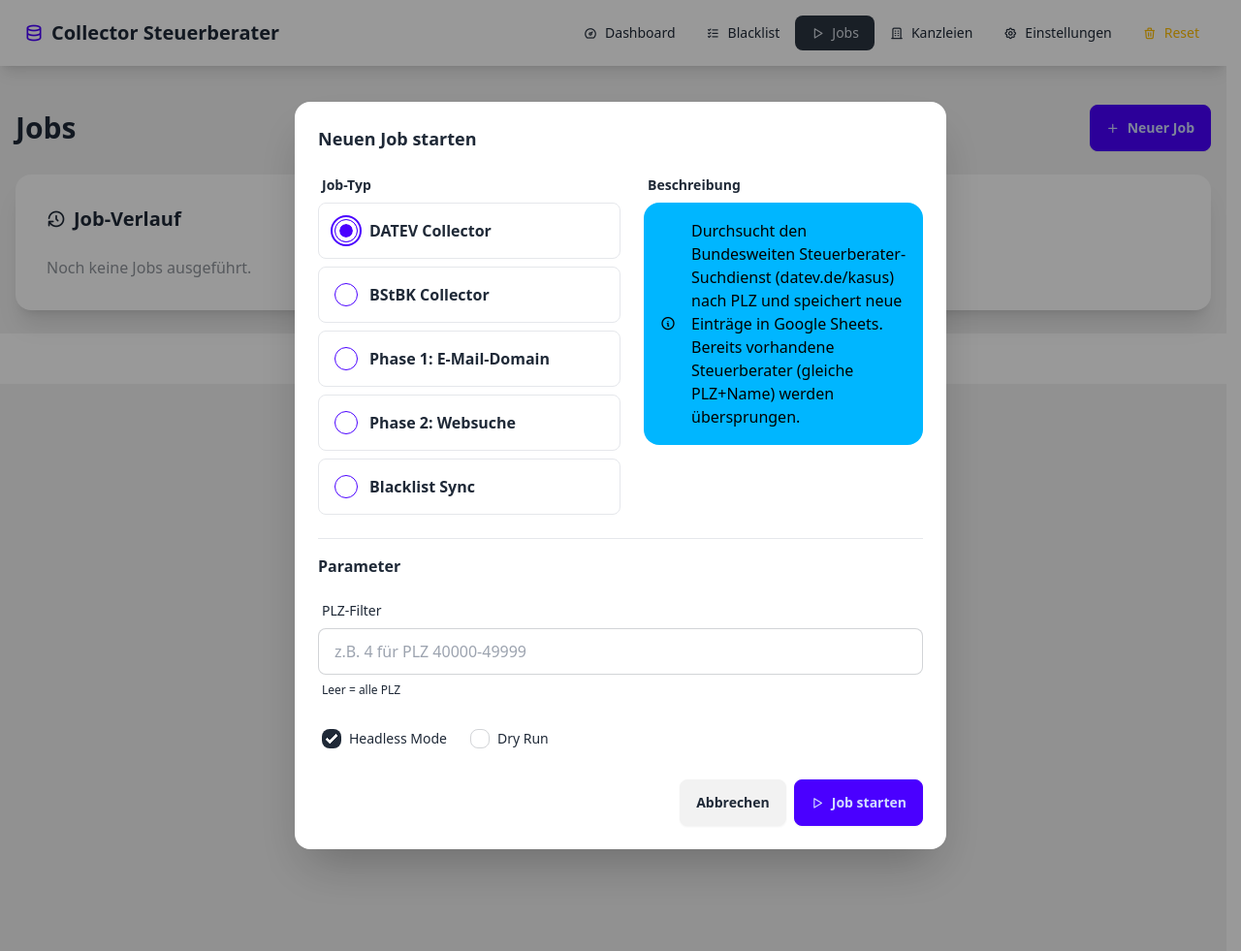
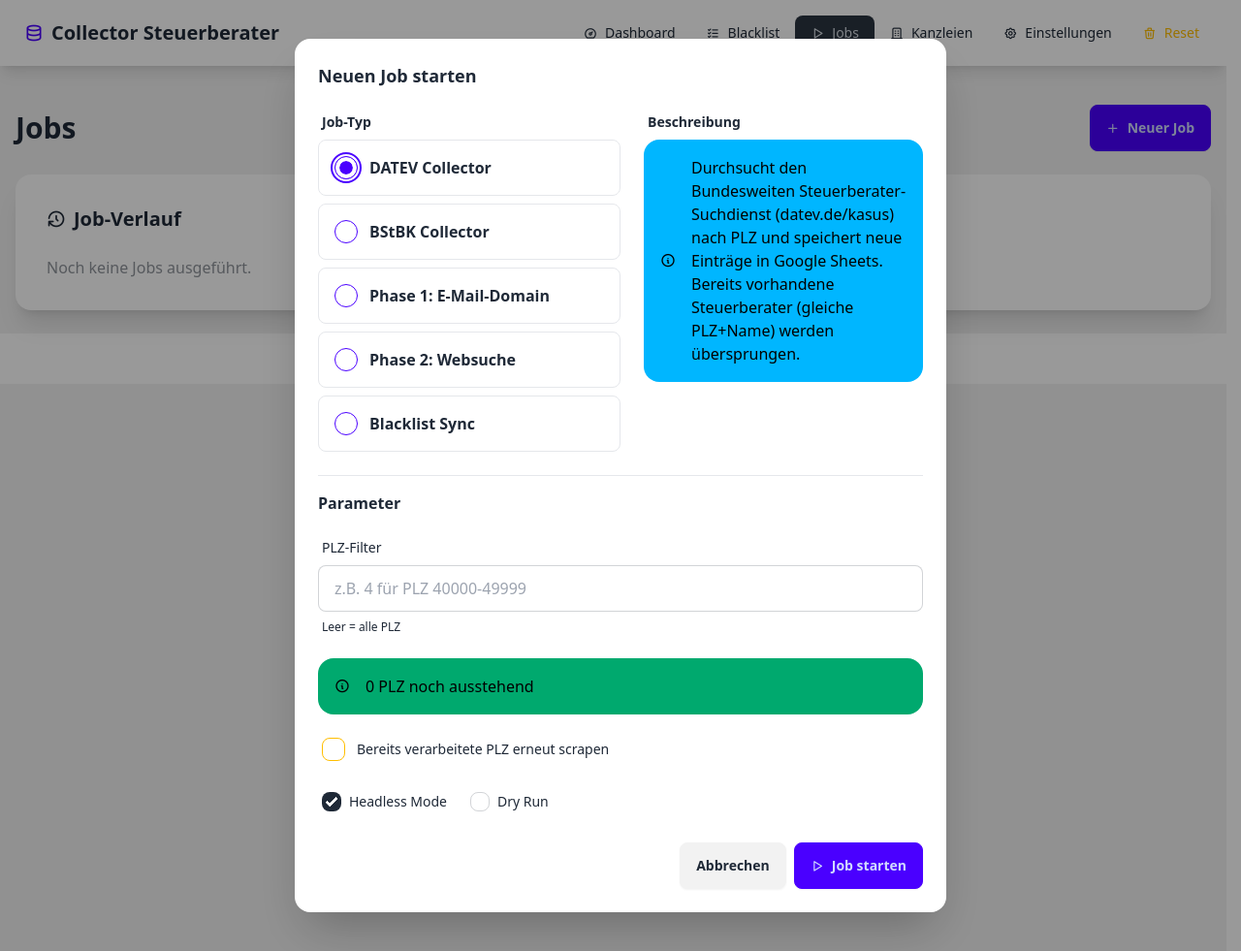
Before and after one commit to CarstenVogelsang/vz_steuerberatertel, a Flask app: page /jobs/ in a window 1280 px wide, after a click on "Neuer Job". Shown: the whole page at 97% size. Run offline with Flask 3, Linux system fonts and the light colour scheme; some libraries are stand-ins or nearby versions.

Commit message:
feat: Re-Scraping Feature für BStBK Collector
PLZ-Status:
- Neue API /api/jobs/plz-status mit Live-Status-Abfrage
- PlzCollector.get_status_for_filter() für Status pro Filter
- PlzCollector.reset_for_filter() zum Zurücksetzen

Job-UI:
- Live PLZ-Status bei Eingabe (debounced)
- "Erneut scrapen" Checkbox mit dynamischer Warnung
- Update-Modus Auswahl (add_only / update)
- Beschreibung für collector_bstbk hinzugefügt

CLI:
- main_bstbk.py: --force und --update-mode Flags
- job_service.py: Parameter-Weitergabe an Subprocess

Co-Authored-By: Claude Opus 4.5 <noreply@anthropic.com>

```diff
--- a/collector_datev/app/models/plz_collector.py
+++ b/collector_datev/app/models/plz_collector.py
@@ -152,6 +152,73 @@ class PlzCollector(db.Model):
         }
 
     @classmethod
+    def reset_for_filter(cls, plz_filter: str, collector_type: str) -> int:
+        """Reset processed_at for all PLZ matching a filter.
+
+        This allows re-scraping of already processed PLZ.
+
+        Args:
+            plz_filter: PLZ prefix filter (e.g., '4' for PLZ 40000-49999)
+            collector_type: The collector type ('datev' or 'bstbk')
+
+        Returns:
+            Number of entries reset
+        """
+        query = cls.query.filter(
+            cls.collector_type == collector_type,
+            cls.processed_at.isnot(None),  # Only reset processed ones
+        )
+
+        if plz_filter:
+            query = query.filter(cls.plz.startswith(plz_filter))
+
+        count = query.update({
+            cls.processed_at: None,
+            cls.result_count: None,
+            cls.error_message: None,
+        })
+        db.session.commit()
+
+        return count
+
+    @classmethod
+    def get_status_for_filter(cls, plz_filter: str, collector_type: str) -> dict:
+        """Get processing status for PLZ matching a filter.
+
+        Args:
+            plz_filter: PLZ prefix filter (e.g., '4' for PLZ 40000-49999)
+            collector_type: The collector type ('datev' or 'bstbk')
+
+        Returns:
+            Dictionary with total, processed, pending, all_processed
+        """
+        from app.models import Plz
+
+        # Count total PLZ matching filter from reference table
+        plz_query = Plz.query
+        if plz_filter:
+            plz_query = plz_query.filter(Plz.plz.startswith(plz_filter))
+        total = plz_query.count()
+
+        # Count processed PLZ from collector table
+        processed_query = cls.query.filter(
+            cls.collector_type == collector_type,
+            cls.processed_at.isnot(None),
+        )
+        if plz_filter:
+            processed_query = processed_query.filter(cls.plz.startswith(plz_filter))
+        processed = processed_query.count()
+
+        pending = total - processed
+
+        return {
+            "total": total,
+            "processed": processed,
+            "pending": pending,
+            "all_processed": pending == 0 and total > 0,
+        }
+
+    @classmethod
     def init_from_plz_table(cls, collector_type: str) -> int:
         """Initialize PlzCollector entries from the existing plz table.
 
--- a/collector_datev/app/routes/api.py
+++ b/collector_datev/app/routes/api.py
@@ -6,7 +6,7 @@ REST endpoints for HTMX interactions and job management.
 from flask import Blueprint, jsonify, request
 
 from app import db
-from app.models import Domain, Job
+from app.models import Domain, Job, PlzCollector
 from app.services.job_service import JobService
 
 api_bp = Blueprint("api", __name__, url_prefix="/api")
@@ -29,6 +29,15 @@ def create_job():
 
     if not job_type:
         return jsonify({"error": "job_type ist erforderlich"}), 400
+
+    # Handle force_rescrape: Reset PLZ tracking for the filter
+    if parameters.get("force_rescrape"):
+        plz_filter = parameters.get("plz_filter", "")
+        # Map job_type to collector_type
+        collector_type = "bstbk" if job_type == "collector_bstbk" else "datev"
+        reset_count = PlzCollector.reset_for_filter(plz_filter, collector_type)
+        # Add reset info to parameters for logging
+        parameters["_reset_count"] = reset_count
 
     # Start the job
     job = JobService.start_job(job_type, parameters)
@@ -75,6 +84,21 @@ def restart_job(job_id: int):
     new_job = JobService.start_job(job.job_type, job.parameters or {})
 
     return jsonify(new_job.to_dict()), 201
+
+
+@api_bp.route("/jobs/plz-status", methods=["GET"])
+def get_plz_status():
+    """Get PLZ processing status for a filter.
+
+    Query params:
+        filter: PLZ prefix filter (e.g., '4' for PLZ 40000-49999)
+        collector: Collector type ('datev' or 'bstbk'), defaults to 'bstbk'
+    """
+    plz_filter = request.args.get("filter", "")
+    collector_type = request.args.get("collector", "bstbk")
+
+    status = PlzCollector.get_status_for_filter(plz_filter, collector_type)
+    return jsonify(status)
 
 
 @api_bp.route("/jobs/<int:job_id>/logs", methods=["GET"])
--- a/collector_datev/app/services/job_service.py
+++ b/collector_datev/app/services/job_service.py
@@ -172,6 +172,12 @@ class JobService:
                 cmd.extend(["--max-plz", str(parameters["max_plz"])])
             if parameters.get("dry_run"):
                 cmd.append("--dry-run")
+            # Note: force_rescrape is handled in api.py (reset before job starts)
+            # but we still pass --force for direct CLI invocation awareness
+            if parameters.get("force_rescrape"):
+                cmd.append("--force")
+            if parameters.get("update_mode"):
+                cmd.extend(["--update-mode", str(parameters["update_mode"])])
 
         else:
             raise ValueError(f"Unbekannter Job-Typ: {job_type}")
--- a/collector_datev/app/templates/jobs/index.html
+++ b/collector_datev/app/templates/jobs/index.html
@@ -6,6 +6,7 @@
 {# Single Source of Truth: Job descriptions defined ONCE, used in HTML and JavaScript #}
 {% set job_descriptions = {
     'scraper': 'Durchsucht den Bundesweiten Steuerberater-Suchdienst (datev.de/kasus) nach PLZ und speichert neue Einträge in Google Sheets. Bereits vorhandene Steuerberater (gleiche PLZ+Name) werden übersprungen.',
+    'collector_bstbk': 'Scraped das Steuerberaterverzeichnis der Bundessteuerberaterkammer (berufs-org.de) und speichert Kanzleien und Steuerberater in SQLite. Unterstützt KI-gestütztes Matching.',
     'enrich_email': 'Extrahiert Website-URLs aus E-Mail-Adressen der Steuerberater (z.B. info@kanzlei.de → kanzlei.de). Schnelle Methode mit hoher Trefferquote.',
     'enrich_search': 'Sucht per Web-Suche nach Websites für Steuerberater ohne bekannte URL. Nutzt Serper/Brave/DuckDuckGo APIs.',
     'blacklist_sync': 'Synchronisiert die Domain-Blacklist aus der SQLite-Datenbank mit der lokalen domain_blacklist.txt Datei.'
@@ -217,11 +218,45 @@
                     <label class="label">
                         <span class="label-text">PLZ-Filter</span>
                     </label>
-                    <input type="text" name="plz_filter" placeholder="z.B. 4 für PLZ 40000-49999"
+                    <input type="text" name="plz_filter" id="plz_filter_input"
+                           placeholder="z.B. 4 für PLZ 40000-49999"
                            class="input input-bordered">
                     <label class="label">
                         <span class="label-text-alt">Leer = alle PLZ</span>
                     </label>
+                </div>
+
+                <!-- PLZ Status (dynamically loaded) -->
+                <div id="plz-status-container" class="mb-4 hidden">
+                    <div id="plz-status-info" class="alert alert-info">
+                        <i class="ti ti-info-circle"></i>
+                        <span id="plz-status-text"></span>
+                    </div>
+                </div>
+
+                <!-- Re-Scraping Option -->
+                <div id="rescrape-section" class="form-control mb-4 hidden">
+                    <label class="label cursor-pointer justify-start gap-3">
+                        <input type="checkbox" name="force_rescrape" id="force_rescrape" class="checkbox checkbox-warning">
+                        <span class="label-text">Bereits verarbeitete PLZ erneut scrapen</span>
+                    </label>
+                </div>
+
+                <!-- Update Mode (only visible when force_rescrape is checked) -->
+                <div id="update-mode-section" class="mb-4 hidden pl-8">
+                    <label class="label-text font-medium">Daten-Aktualisierung</label>
+                    <div class="form-control">
+                        <label class="label cursor-pointer justify-start gap-3">
+                            <input type="radio" name="update_mode" value="add_only" class="radio radio-sm" checked>
+                            <span class="label-text">Nur neue Daten hinzufügen (Standard)</span>
+                        </label>
+                    </div>
+                    <div class="form-control">
+                        <label class="label cursor-pointer justify-start gap-3">
+                            <input type="radio" name="update_mode" value="update" class="radio radio-sm">
+                            <span class="label-text">Bestehende Daten aktualisieren</span>
+                        </label>
+                    </div>
                 </div>
 
                 <!-- Confidence Filter (for enrich_search) -->
@@ -309,6 +344,7 @@ function updateJobParameters() {
     const jobType = document.querySelector('input[name="job_type"]:checked').value;
     const confidenceOptions = document.getElementById('confidence-options');
     const providerOptions = document.getElementById('provider-options');
+    const rescrapeSection = document.getElementById('rescrape-section');
 
     // Show/hide options based on job type
     if (jobType === 'enrich_search') {
@@ -318,10 +354,77 @@ function updateJobParameters() {
         confidenceOptions.style.display = 'none';
         providerOptions.style.display = 'none';
     }
+
+    // Show re-scrape option for collector jobs
+    if (jobType === 'collector_bstbk' || jobType === 'scraper') {
+        rescrapeSection.classList.remove('hidden');
+        // Trigger PLZ status check
+        checkPlzStatus();
+    } else {
+        rescrapeSection.classList.add('hidden');
+        document.getElementById('plz-status-container').classList.add('hidden');
+    }
+}
+
+// PLZ Status check with debounce
+let plzStatusTimeout;
+function checkPlzStatus() {
+    const jobType = document.querySelector('input[name="job_type"]:checked').value;
+    if (jobType !== 'collector_bstbk' && jobType !== 'scraper') return;
+
+    clearTimeout(plzStatusTimeout);
+    plzStatusTimeout = setTimeout(async () => {
+        const plzInput = document.getElementById('plz_filter_input');
+        const filter = plzInput.value.trim();
+        const collector = jobType === 'collector_bstbk' ? 'bstbk' : 'datev';
+
+        const statusContainer = document.getElementById('plz-status-container');
+        const statusInfo = document.getElementById('plz-status-info');
+        const statusText = document.getElementById('plz-status-text');
+
+        try {
+            const res = await fetch(`/api/jobs/plz-status?filter=${filter}&collector=${collector}`);
+            const data = await res.json();
+
+            statusContainer.classList.remove('hidden');
+
+            if (data.all_processed) {
+                statusInfo.className = 'alert alert-warning';
+                statusText.innerHTML = `<strong>Alle ${data.total} PLZ bereits verarbeitet!</strong><br>
+                    Aktiviere "Erneut scrapen" um die Daten zu aktualisieren.`;
+            } else if (data.pending === data.total) {
+                statusInfo.className = 'alert alert-success';
+                statusText.textContent = `${data.total} PLZ noch ausstehend`;
+            } else {
+                statusInfo.className = 'alert alert-info';
+                statusText.textContent = `${data.pending} von ${data.total} PLZ noch ausstehend`;
+            }
+        } catch (error) {
+            statusContainer.classList.add('hidden');
+        }
+    }, 300);
+}
+
+// Toggle update mode visibility based on force_rescrape checkbox
+function toggleUpdateMode() {
+    const forceRescrape = document.getElementById('force_rescrape').checked;
+    const updateModeSection = document.getElementById('update-mode-section');
+
+    if (forceRescrape) {
+        updateModeSection.classList.remove('hidden');
+    } else {
+        updateModeSection.classList.add('hidden');
+    }
 }
 
 // Initialize on load
-document.addEventListener('DOMContentLoaded', updateJobParameters);
+document.addEventListener('DOMContentLoaded', function() {
+    updateJobParameters();
+
+    // Add event listeners
+    document.getElementById('plz_filter_input').addEventListener('input', checkPlzStatus);
+    document.getElementById('force_rescrape').addEventListener('change', toggleUpdateMode);
+});
 
 // Handle form submission
 document.getElementById('new_job_form').addEventListener('submit', async function(e) {
@@ -336,6 +439,14 @@ document.getElementById('new_job_form').addEventListener('submit', async functio
         headless: formData.get('headless') === 'on',
         dry_run: formData.get('dry_run') === 'on',
     };
+
+    // Re-scraping parameters (for collector jobs)
+    if (jobType === 'collector_bstbk' || jobType === 'scraper') {
+        parameters.force_rescrape = formData.get('force_rescrape') === 'on';
+        if (parameters.force_rescrape) {
+            parameters.update_mode = formData.get('update_mode') || 'add_only';
+        }
+    }
 
     if (jobType === 'enrich_search') {
         const confidenceFilter = [];
```
Also changed, not shown: collector_datev/main_bstbk.py (+28 -0 lines).
